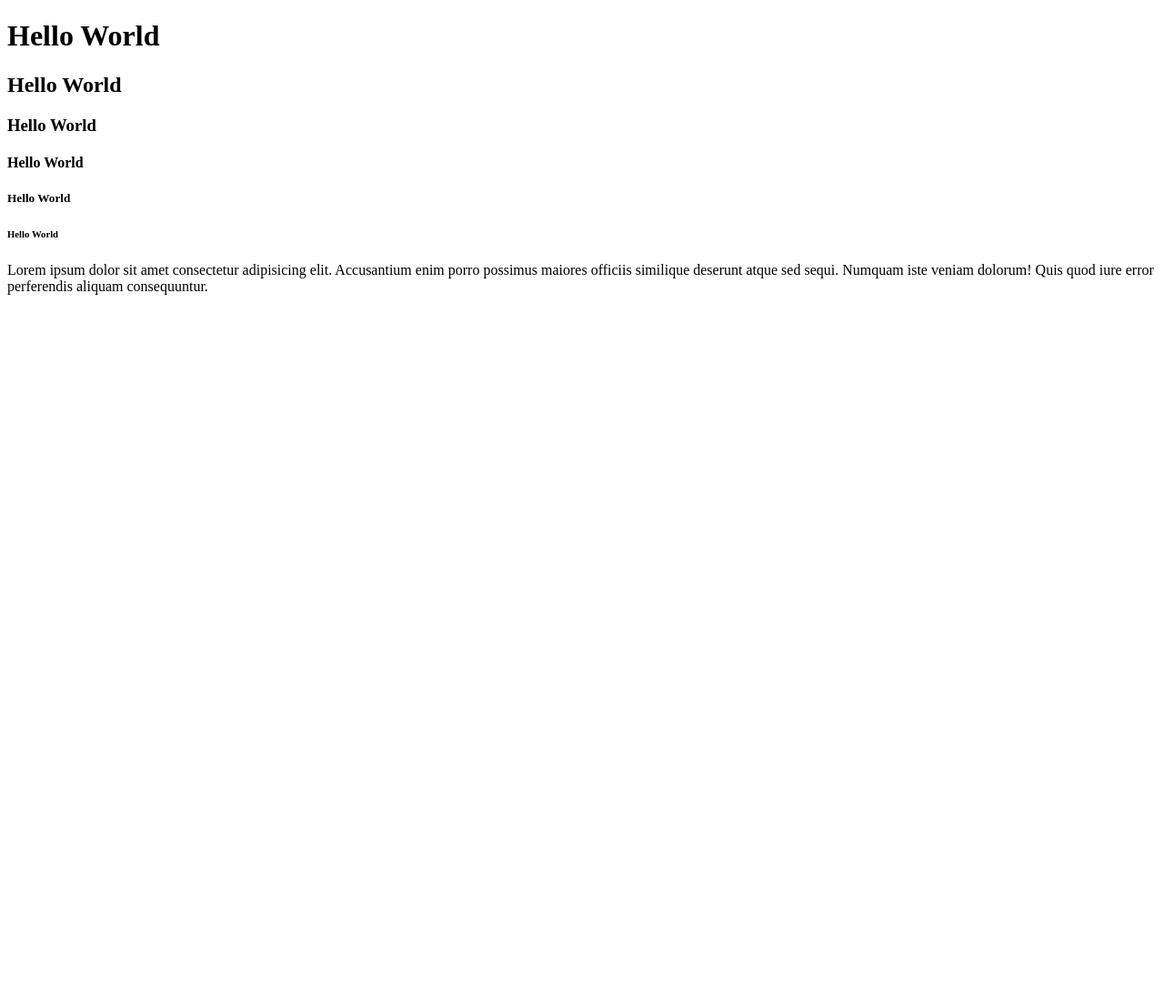
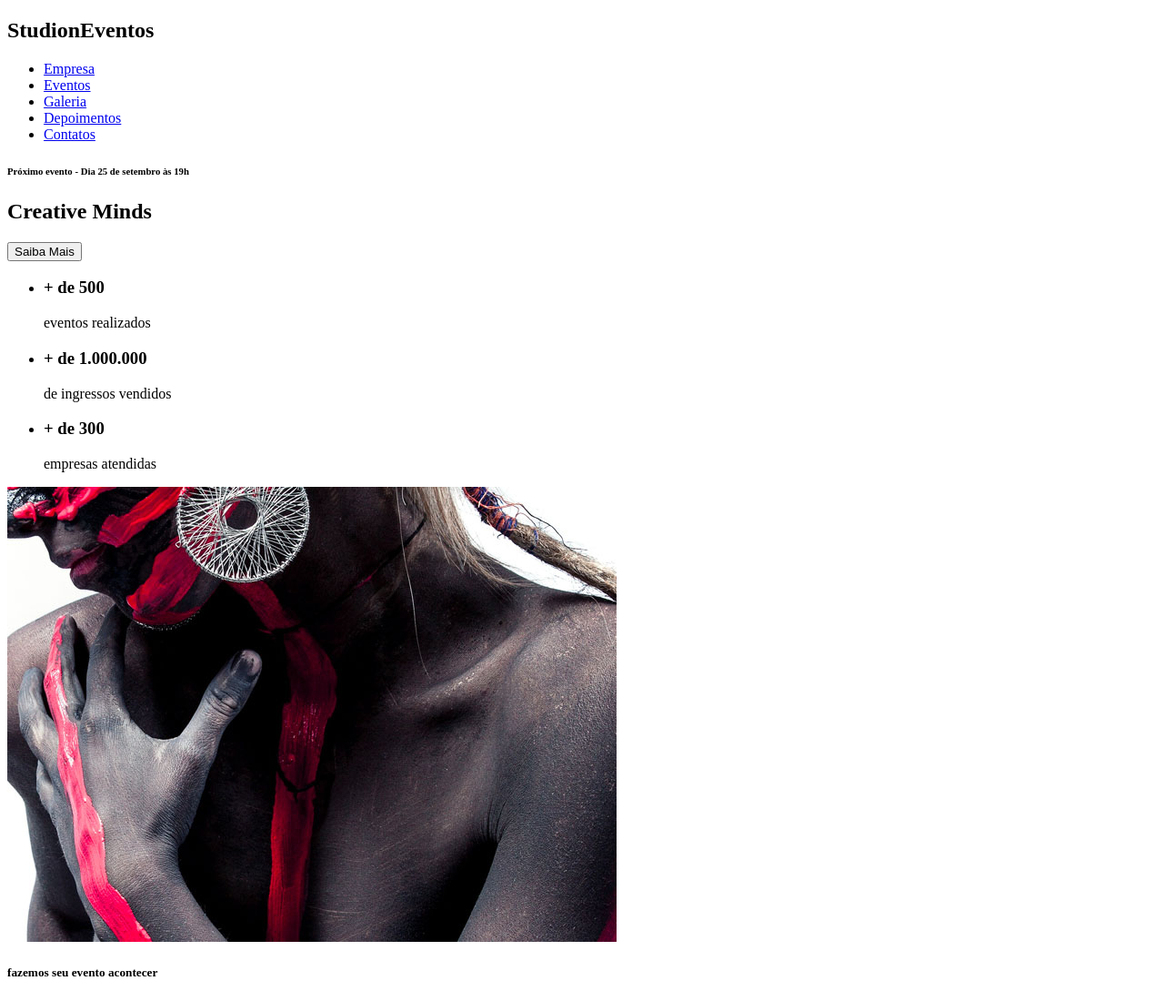
Before and after one commit to jean-junior/imagineaula1, a website: page src/index.html in a window 1280 px wide. Shown: the top 1100 px of the page at 91% size. Before the commit the page ends 800 px from the top, so only its background shows below. Drawn offline with Linux system fonts and the light colour scheme.

Commit message:
feat(html): constructed html structure for the main page

```diff
--- a/src/index.html
+++ b/src/index.html
@@ -1,20 +1,117 @@
 <!DOCTYPE html>
 <html lang="pt-BR">
+
 <head>
     <meta charset="UTF-8">
     <meta name="viewport" content="width=device-width, initial-scale=1.0">
     <title>Studion</title>
 </head>
 
+<body>
+    <nav>
+        <h1>Studi<span>on</span><span>Eventos</span></h1>
+        <ul>
+            <li>
+                <a href="#empresa">
+                    Empresa
+                </a>
+            </li>
+            <li>
+                <a href="#Eventos">
+                    Eventos
+                </a>
+            </li>
+            <li>
+                <a href="#Galeria">
+                    Galeria
+                </a>
+            </li>
+            <li>
+                <a href="#Depoimentos">
+                    Depoimentos
+                </a>
+            </li>
+            <li>
+                <a href="#Contatos">
+                    Contatos
+                </a>
+            </li>
+        </ul>
+    </nav>
 
-<body>
-    <h1>Hello World</h1>
-    <h2>Hello World</h2>
-    <h3>Hello World</h3>
-    <h4>Hello World</h4>
-    <h5>Hello World</h5>
-    <h6>Hello World</h6>
-  <p>Lorem ipsum dolor sit amet consectetur adipisicing elit. Accusantium enim porro possimus maiores officiis similique deserunt atque sed sequi. Numquam iste veniam dolorum! Quis quod iure error perferendis aliquam consequuntur.</p>
+    <header>
+        <div id="Slider">
+            <div class="slide">
+                <h6><span> Próximo evento</span> - Dia 25 de setembro às 19h</h6>
+                <h2><span>Creative </span>Minds</h2>
+                <button>Saiba Mais</button>
+            </div>
+        </div>
+    </header>
+
+    <main>
+        <section id="infos">
+            <ul>
+                <li>
+                    <h3>+ de 500 </h3>eventos realizados
+                </li>
+                <li>
+                    <h3>+ de 1.000.000 </h3>de ingressos vendidos
+                </li>
+                <li>
+                    <h3>+ de 300 </h3>empresas atendidas
+                </li>
+            </ul>
+        </section>
+
+        <section id="lorem">
+            <div>
+                <img src="./images/institutional.jpg" />
+                <h5>fazemos seu evento acontecer </h5>
+                <h4>Lorem ipsum dolor sit amet consectetur adipisicing elit.</h4>
+                <p>
+                    Lorem ipsum, dolor sit amet consectetur adipisicing elit. Aperiam ea fuga cum voluptas maiores. Quia
+                    quaerat non est iusto fugit voluptatem saepe illum, in eveniet tempora, impedit architecto quod
+                    veniam!
+                </p>
+            </div>
+            <button>Saiba mais</button>
+
+        </section>
+
+        <section id="cotacao">
+            <div>
+                <h6>
+                    você informa a tematica e nós planejamos um evento com tecnologia e
+                </h6>
+                <h2><span>muito+ </span>diversão</h2>
+                <button>fazer cotação</button>
+            </div>
+        </section>
+
+    </main>
+
+    <footer>
+        <h2>Studi<span>on</span><span>Eventos</span></h2>
+        <form>
+            <label>receba news e promoções </label>
+            <input type="email" placeholder="e-mail" />
+            <button type="submit">Enviar</button>
+        </form>
+        <ul>
+            <li><a href="https://facebook.com/" target="_blank">Facebook</a> </li>
+            <li><a href="https://twitter.com/" target="_blank">Twitter</a> </li>
+            <li><a href="https:/youtube.com/" target="_blank">Youtube</a> </li>
+
+        </ul>
+
+        <hr />
+        <p>
+            <small>Studi<span>ON</span> - Todos os direitos reservados</small>
+        </p>
+
+    </footer>
+
 </body>
 
 </html>
```
